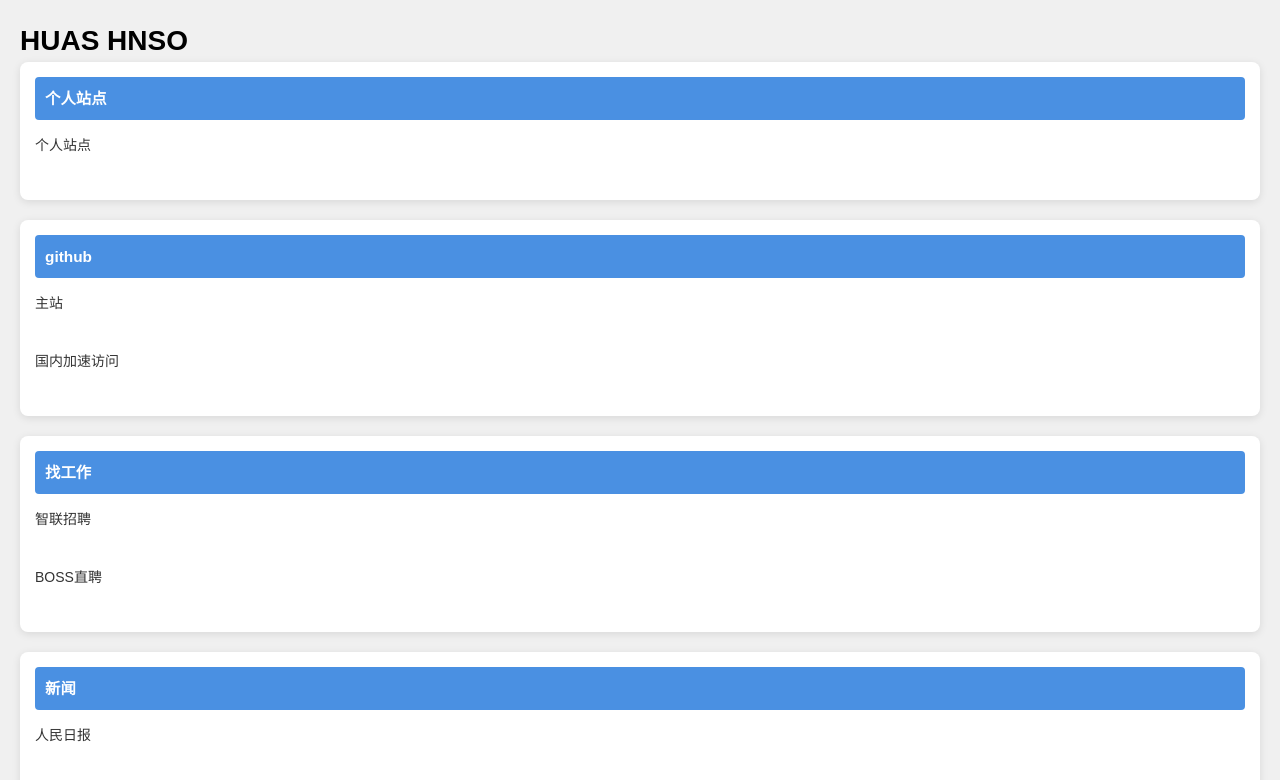
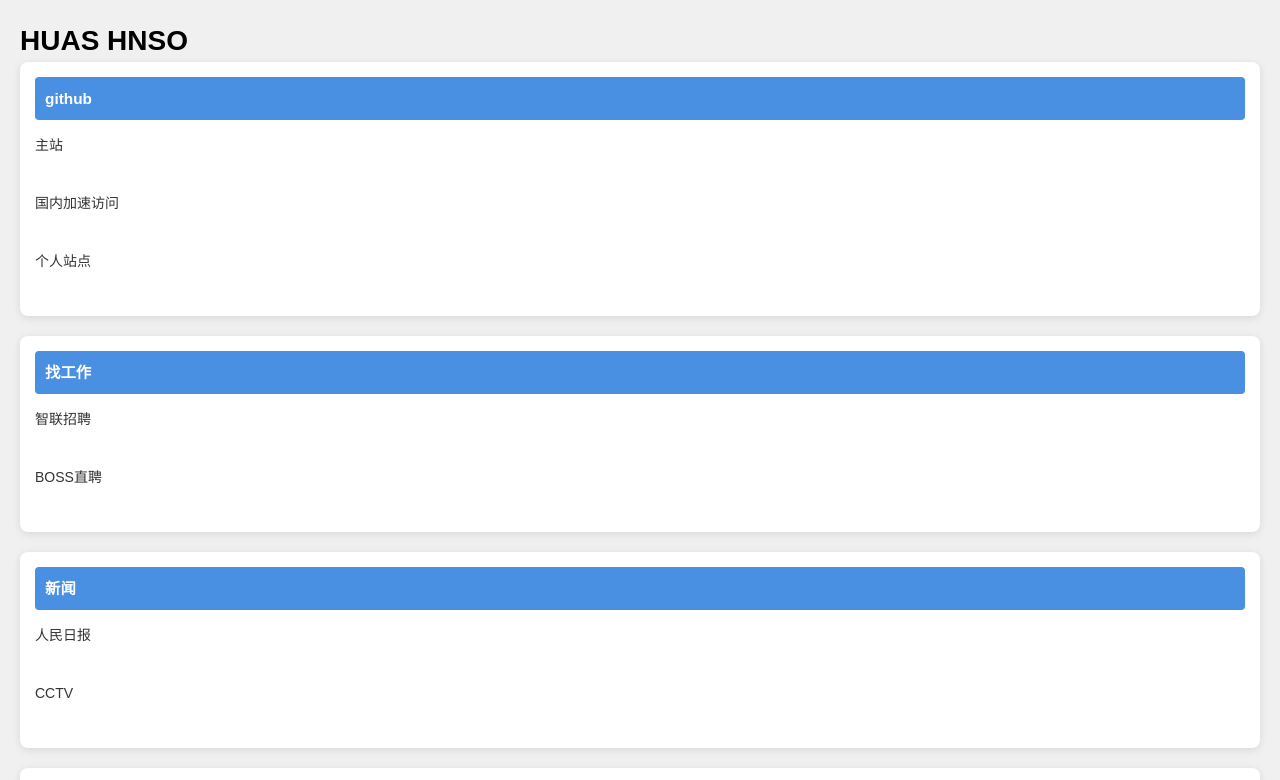
Before and after one commit to huashnso/huashnso.github.io, a Vue app: page index.html in a window 1280 px wide. Shown: the top 780 px of the page. Built offline with nearby package versions, Linux system fonts and the light colour scheme.

Commit message:
Update index.html

```diff
--- a/index.html
+++ b/index.html
@@ -18,16 +18,13 @@
 
 <body>
     <h1>HUAS HNSO</h1>
-    <div class="category entertainment">
-        <h2>个人站点</h2>
-        <a href="sy-3rw.pages.dev" title="github" target="_blank">个人站点</a><br>
 
-    </div>
 
     <div class="category entertainment">
         <h2>github</h2>
         <a href="https://github.com" title="github" target="_blank">主站</a><br>
         <a href="https://hub.fastgit.xyz" title="github" target="_blank">国内加速访问</a><br>
+        <a href="sy-3rw.pages.dev" title="github" target="_blank">个人站点</a><br>
     </div>
 
     <div class="category entertainment">
```
